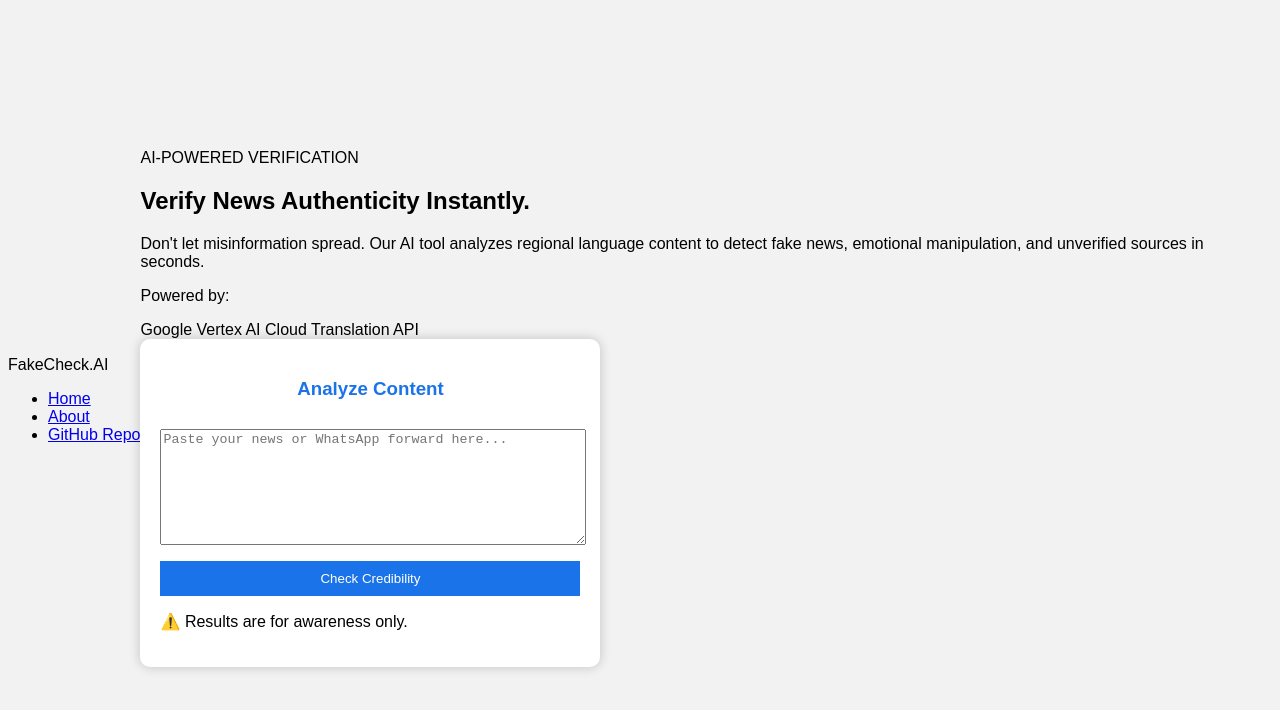
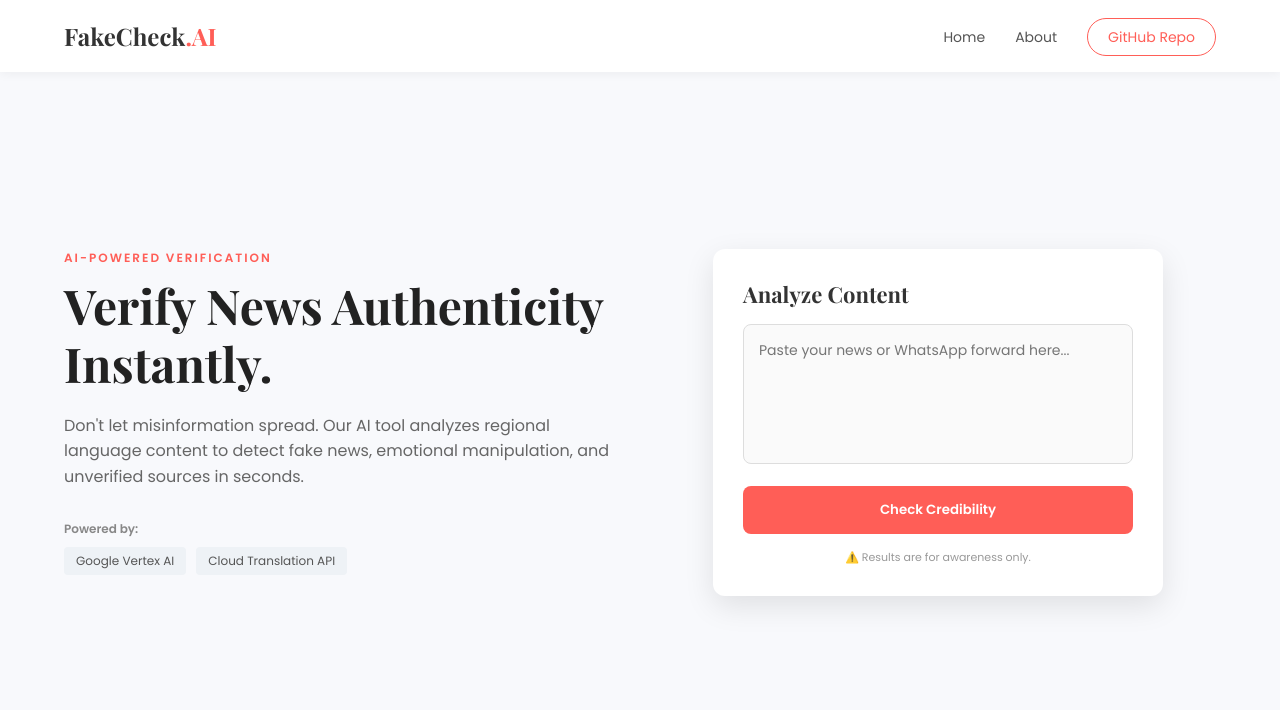
Before and after one commit to nleelaranga-ai/fake-news-detector, a plain HTML site: page index.html in a window 1280 px wide. Drawn offline with nearby package versions, Linux system fonts and the light colour scheme.

Commit message:
Update style.css

```diff
--- a/style.css
+++ b/style.css
@@ -1,42 +1,219 @@
+/* GENERAL RESET */
+* {
+  margin: 0;
+  padding: 0;
+  box-sizing: border-box;
+}
+
 body {
-  font-family: Arial, sans-serif;
-  background: #f2f2f2;
+  font-family: 'Poppins', sans-serif;
+  background-color: #f8f9fc; /* Light clean background */
+  color: #333;
+  overflow-x: hidden;
+}
+
+/* NAVIGATION BAR */
+.navbar {
+  display: flex;
+  justify-content: space-between;
+  align-items: center;
+  padding: 20px 5%;
+  background: white;
+  box-shadow: 0 2px 10px rgba(0,0,0,0.05);
+  position: sticky;
+  top: 0;
+  z-index: 1000;
+}
+
+.logo {
+  font-family: 'Playfair Display', serif;
+  font-size: 24px;
+  font-weight: 700;
+  color: #333;
+}
+
+.logo span {
+  color: #ff5e57; /* Coral accent */
+}
+
+.nav-links {
+  list-style: none;
+  display: flex;
+  gap: 30px;
+  align-items: center;
+}
+
+.nav-links a {
+  text-decoration: none;
+  color: #555;
+  font-weight: 500;
+  font-size: 14px;
+  transition: color 0.3s;
+}
+
+.nav-links a:hover {
+  color: #ff5e57;
+}
+
+.btn-nav {
+  padding: 8px 20px;
+  border: 1px solid #ff5e57;
+  border-radius: 50px;
+  color: #ff5e57 !important;
+}
+
+.btn-nav:hover {
+  background: #ff5e57;
+  color: white !important;
+}
+
+/* HERO SECTION (Split Layout) */
+.hero {
+  display: flex;
+  flex-wrap: wrap;
+  align-items: center;
+  justify-content: space-between;
+  padding: 60px 5%;
+  min-height: 85vh;
+}
+
+/* LEFT SIDE: Typography */
+.hero-text {
+  flex: 1;
+  max-width: 600px;
+  padding-right: 40px;
+}
+
+.tagline {
+  color: #ff5e57;
+  font-size: 12px;
+  font-weight: 600;
+  letter-spacing: 2px;
+  text-transform: uppercase;
+  margin-bottom: 10px;
+  display: block;
+}
+
+.hero-text h1 {
+  font-family: 'Playfair Display', serif;
+  font-size: 48px;
+  line-height: 1.2;
+  margin-bottom: 20px;
+  color: #222;
+}
+
+.hero-text p {
+  font-size: 16px;
+  line-height: 1.6;
+  color: #666;
+  margin-bottom: 30px;
+}
+
+.tech-stack p {
+  font-size: 12px;
+  font-weight: 600;
+  margin-bottom: 8px;
+  color: #888;
+}
+
+.badges {
+  display: flex;
+  gap: 10px;
+}
+
+.badge {
+  background: #eef2f6;
+  color: #555;
+  padding: 5px 12px;
+  border-radius: 4px;
+  font-size: 12px;
+  font-weight: 500;
+}
+
+/* RIGHT SIDE: The Tool Box */
+.hero-tool {
+  flex: 1;
   display: flex;
   justify-content: center;
-  align-items: center;
-  height: 100vh;
+  margin-top: 20px;
 }
 
 .box {
   background: white;
-  padding: 20px;
-  width: 420px;
-  border-radius: 10px;
-  box-shadow: 0 0 12px rgba(0,0,0,0.2);
+  padding: 30px;
+  width: 100%;
+  max-width: 450px;
+  border-radius: 12px;
+  box-shadow: 0 10px 30px rgba(0,0,0,0.1); /* Soft shadow */
 }
 
-h3 {
-  text-align: center;
-  color: #1a73e8;
+.box h3 {
+  font-family: 'Playfair Display', serif;
+  margin-bottom: 15px;
+  font-size: 22px;
 }
 
 textarea {
   width: 100%;
-  height: 110px;
-  margin-top: 10px;
+  height: 140px;
+  padding: 15px;
+  border: 1px solid #ddd;
+  border-radius: 8px;
+  font-family: 'Poppins', sans-serif;
+  font-size: 14px;
+  resize: none;
+  background: #fafafa;
+  transition: border 0.3s;
+}
+
+textarea:focus {
+  outline: none;
+  border-color: #ff5e57;
+  background: white;
 }
 
 button {
   width: 100%;
-  margin-top: 12px;
-  padding: 10px;
-  background: #1a73e8;
+  margin-top: 15px;
+  padding: 14px;
+  background: #ff5e57; /* Coral from image */
   color: white;
   border: none;
+  border-radius: 8px;
+  font-weight: 600;
   cursor: pointer;
+  transition: background 0.3s;
+  font-family: 'Poppins', sans-serif;
 }
 
+button:hover {
+  background: #e04e48;
+}
+
+/* RESULTS STYLING */
 .result {
+  margin-top: 20px;
+  padding: 15px;
+  border-radius: 8px;
+  display: none;
+  font-size: 14px;
+  line-height: 1.5;
+}
+
+.true { background: #e8f5e9; color: #2e7d32; border-left: 4px solid #2e7d32; }
+.fake { background: #ffebee; color: #c62828; border-left: 4px solid #c62828; }
+.suspicious { background: #fff8e1; color: #f9a825; border-left: 4px solid #f9a825; }
+
+.disclaimer {
+  font-size: 11px;
+  color: #999;
+  text-align: center;
   margin-top: 15px;
-  font-weight: bold;
 }
+
+/* RESPONSIVE */
+@media (max-width: 768px) {
+  .hero { flex-direction: column; text-align: center; padding-top: 30px; }
+  .hero-text { padding-right: 0; margin-bottom: 40px; }
+  .badges { justify-content: center; }
+}
```
